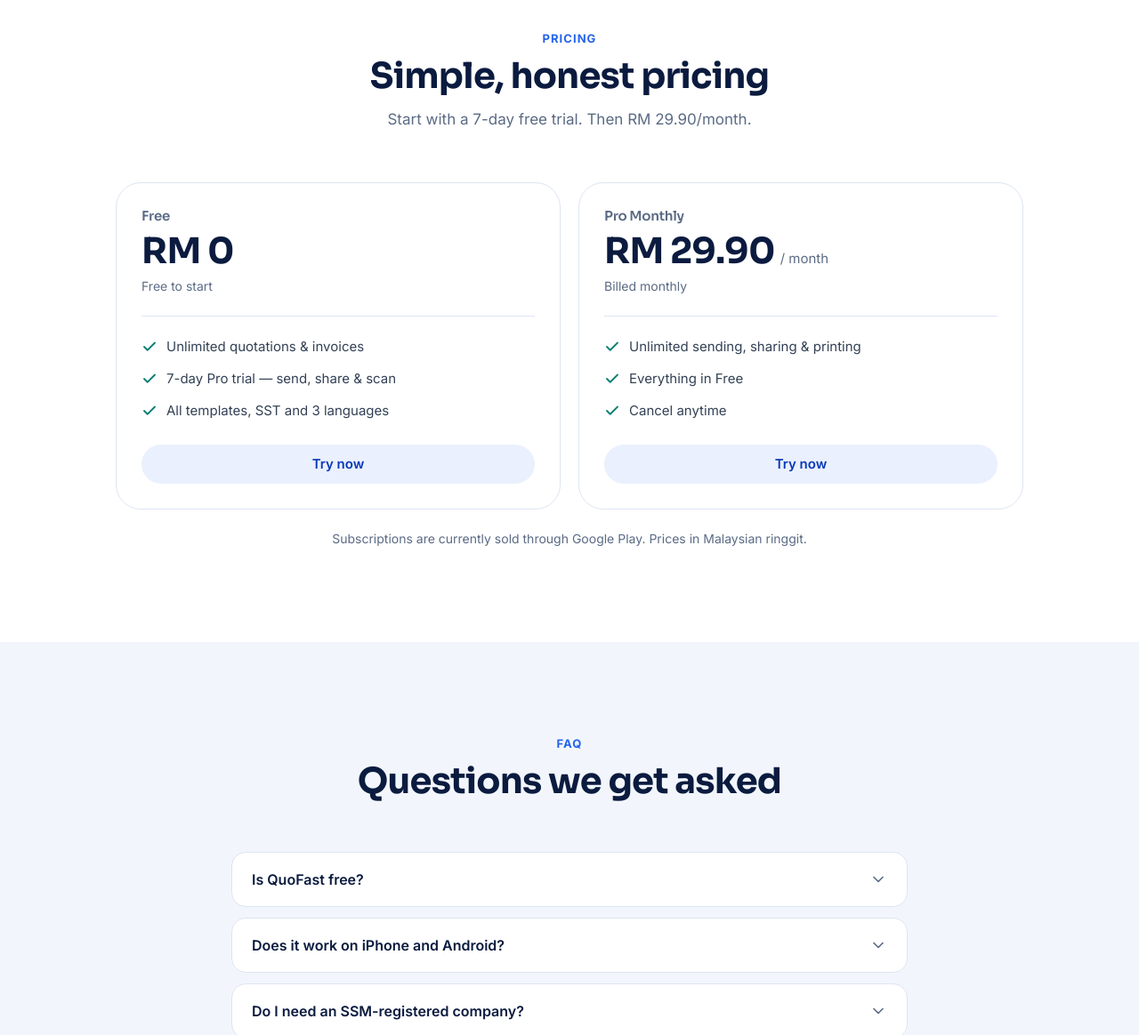
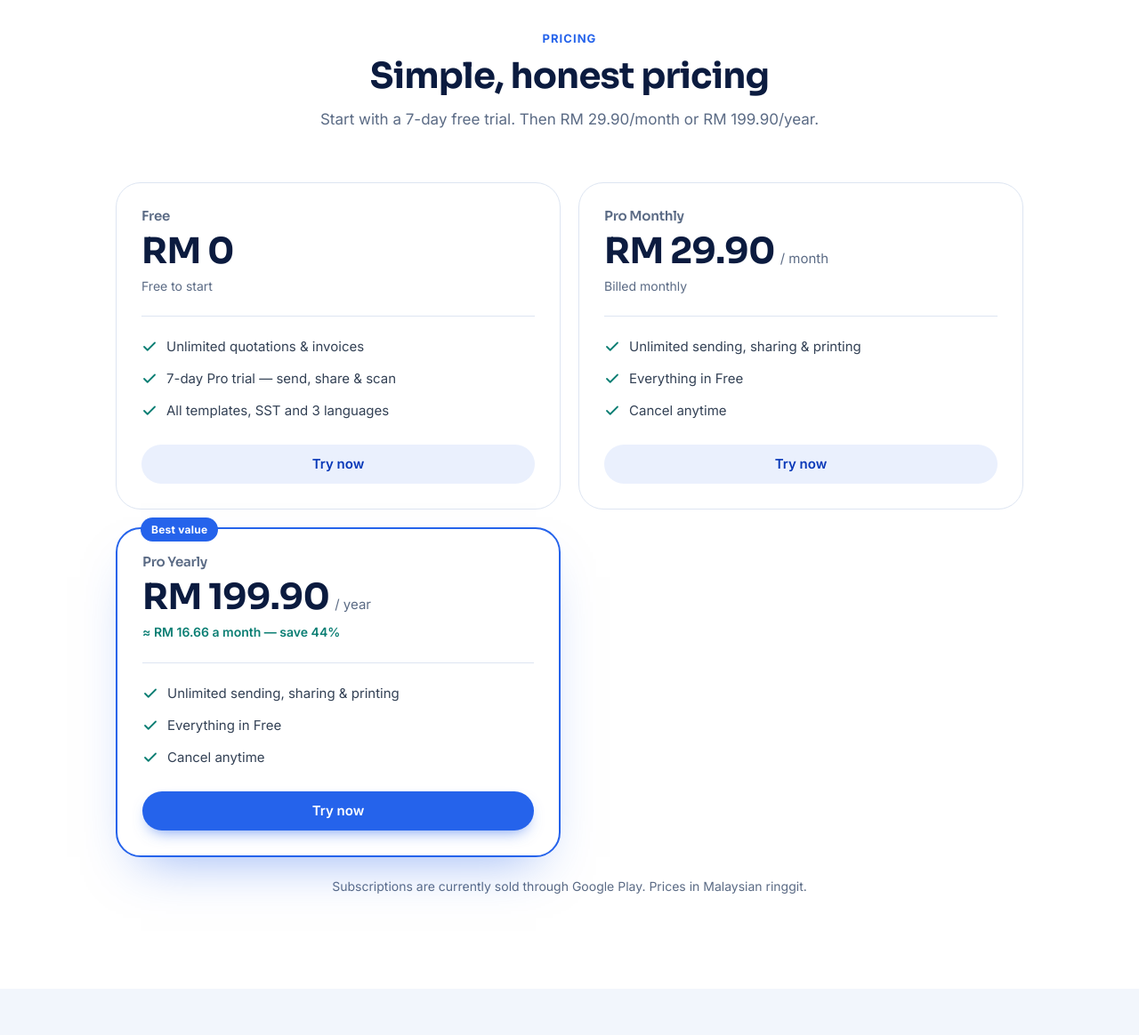
Before and after one commit to dncfwork/quofast-site, a plain HTML site: page index.html in a window 1280 px wide. Shown: the part 2900-4064 px from the top of the page at 89% size. Drawn offline with Linux system fonts and the light colour scheme.

Commit message:
Site: re-add Pro Yearly (RM199.90/yr) to pricing
The yearly plan is live again in the RevenueCat offering on both stores,
so restore the yearly card dropped in c583d06 for the single-tier test.
Reuses the plan.yearly.* i18n keys (EN/MS/ZH) that were kept, and the
price subtitle now names the yearly option in all three languages.
Assets re-stamped for cache-busting.

Co-Authored-By: Claude Opus 4.8 <noreply@anthropic.com>

```diff
--- a/assets/site.js
+++ b/assets/site.js
@@ -58,7 +58,7 @@
       'feat.f4.text': 'Cash collected, quotations won and SST collected — this month, the last 3 months or this year.',
       'price.kicker': 'Pricing',
       'price.title': 'Simple, honest pricing',
-      'price.sub': 'Start with a 7-day free trial. Then RM 29.90/month.',
+      'price.sub': 'Start with a 7-day free trial. Then RM 29.90/month or RM 199.90/year.',
       'plan.free.name': 'Free',
       'plan.free.caption': 'Free to start',
       'plan.free.f1': 'Unlimited quotations & invoices',
@@ -154,7 +154,7 @@
       'feat.f4.text': 'Tunai diterima, sebut harga dimenangi dan SST dikutip — bulan ini, 3 bulan lepas atau tahun ini.',
       'price.kicker': 'Harga',
       'price.title': 'Harga yang mudah dan telus',
-      'price.sub': 'Mula dengan percubaan percuma 7 hari. Kemudian RM 29.90/bulan.',
+      'price.sub': 'Mula dengan percubaan percuma 7 hari. Kemudian RM 29.90/bulan atau RM 199.90/tahun.',
       'plan.free.name': 'Percuma',
       'plan.free.caption': 'Percuma untuk bermula',
       'plan.free.f1': 'Sebut harga & invois tanpa had',
@@ -250,7 +250,7 @@
       'feat.f4.text': '收了多少钱、赢了几张报价、收了多少 SST——本月、近 3 个月或全年。',
       'price.kicker': '价格',
       'price.title': '价格简单透明',
-      'price.sub': '先免费试用 7 天，之后 RM 29.90/月。',
+      'price.sub': '先免费试用 7 天，之后 RM 29.90/月 或 RM 199.90/年。',
       'plan.free.name': '免费版',
       'plan.free.caption': '免费开始使用',
       'plan.free.f1': '报价单、发票无限创建',
--- a/index.html
+++ b/index.html
@@ -24,7 +24,7 @@
 
 <link rel="preload" href="assets/fonts/inter.woff2" as="font" type="font/woff2" crossorigin>
 <link rel="preload" href="assets/fonts/sora.woff2" as="font" type="font/woff2" crossorigin>
-<link rel="stylesheet" href="assets/site.css?v=202610290521">
+<link rel="stylesheet" href="assets/site.css?v=202611250240">
 
 <script>
   // Pick the language before anything is drawn: a visitor whose phone is in Chinese should never
@@ -53,7 +53,7 @@
     }
   })();
 </script>
-<script src="assets/site.js?v=202610290521" defer></script>
+<script src="assets/site.js?v=202611250240" defer></script>
 
 <script type="application/ld+json">
 {
@@ -256,7 +256,7 @@
       <div class="section-head">
         <p class="kicker" data-i18n="price.kicker">Pricing</p>
         <h2 data-i18n="price.title">Simple, honest pricing</h2>
-        <p class="sub" data-i18n="price.sub">Start with a 7-day free trial. Then RM 29.90/month.</p>
+        <p class="sub" data-i18n="price.sub">Start with a 7-day free trial. Then RM 29.90/month or RM 199.90/year.</p>
       </div>
       <div class="plans">
         <article class="plan">
@@ -280,6 +280,18 @@
             <li><svg class="icon" aria-hidden="true"><use href="#i-check"/></svg><span data-i18n="plan.pro.f3">Cancel anytime</span></li>
           </ul>
           <a class="btn btn-soft" href="#download" data-store="auto" data-placement="plan-monthly" data-i18n="plan.cta">Try now</a>
+        </article>
+        <article class="plan plan-best">
+          <span class="plan-badge" data-i18n="plan.yearly.badge">Best value</span>
+          <h3 class="plan-name" data-i18n="plan.yearly.name">Pro Yearly</h3>
+          <p class="plan-price"><span class="amount">RM 199.90</span><span class="per" data-i18n="plan.per.year">/ year</span></p>
+          <p class="plan-caption save" data-i18n="plan.yearly.save">≈ RM 16.66 a month — save 44%</p>
+          <ul>
+            <li><svg class="icon" aria-hidden="true"><use href="#i-check"/></svg><span data-i18n="plan.pro.f1">Unlimited sending, sharing &amp; printing</span></li>
+            <li><svg class="icon" aria-hidden="true"><use href="#i-check"/></svg><span data-i18n="plan.pro.f2">Everything in Free</span></li>
+            <li><svg class="icon" aria-hidden="true"><use href="#i-check"/></svg><span data-i18n="plan.pro.f3">Cancel anytime</span></li>
+          </ul>
+          <a class="btn btn-primary" href="#download" data-store="auto" data-placement="plan-yearly" data-i18n="plan.cta">Try now</a>
         </article>
       </div>
       <p class="plans-note" data-i18n="price.note">Subscriptions are currently sold through Google Play. Prices in Malaysian ringgit.</p>
```
Also changed, not shown: contoh-invois.html (+3 -3 lines), contoh-sebut-harga.html (+3 -3 lines), invoice-generator.html (+3 -3 lines), quofast-vs-bookipi.html (+2 -2 lines), quofast-vs-bukku.html (+2 -2 lines), quotation-generator.html (+3 -3 lines).
